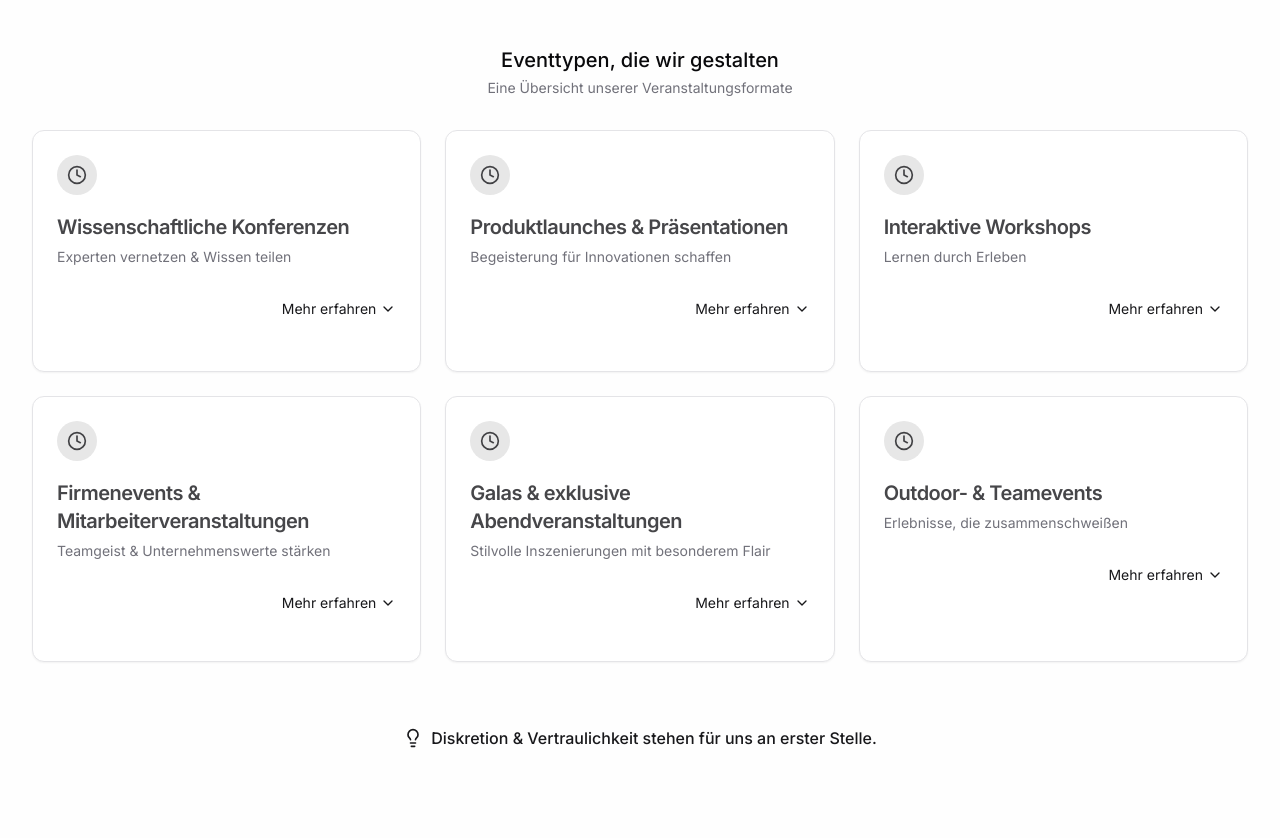
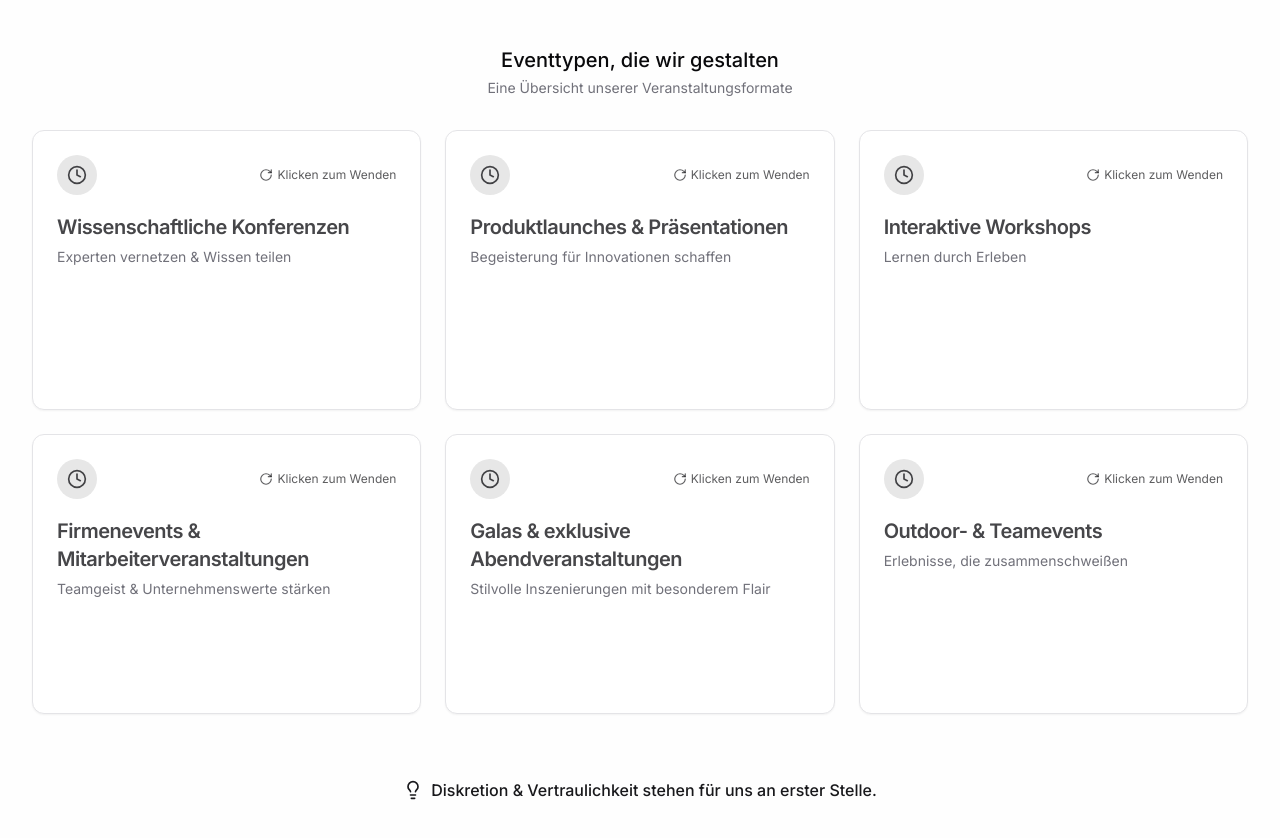
Before and after one commit to ooliv-agentur/mecovent, a React (Vite) app: page / in a window 1280 px wide. Shown: the part 4000-4838 px from the top of the page. Built offline with nearby package versions, Linux system fonts and the light colour scheme.

Commit message:
Implement flip card interaction
Replaces the card expansion with a flip card interaction to display event details without affecting the layout. Only one card can be flipped at a time.

```diff
--- a/src/components/ProjectsSection.tsx
+++ b/src/components/ProjectsSection.tsx
@@ -77,7 +77,7 @@ const ProjectsSection = () => {
           ))}
         </div>
 
-        {/* Event Types Section - Isolated Card Expansion */}
+        {/* Event Types Section - Flip Card Concept */}
         <div className={cn("mt-16 transition-all duration-700 transform",
                           isVisible ? "translate-y-0 opacity-100" : "translate-y-20 opacity-0")}
              style={{ transitionDelay: "300ms" }}>
--- a/src/components/projects/EventTypesCarousel.tsx
+++ b/src/components/projects/EventTypesCarousel.tsx
@@ -3,8 +3,6 @@ import { cn } from '@/lib/utils';
 import { eventTypes } from './data';
 import SectionTitle from './SectionTitle';
 import {
-  ChevronDown,
-  ChevronUp,
   Clock,
   Search,
   Network,
@@ -22,13 +20,9 @@ import {
   PartyPopper,
   Crown,
   Tent,
-  TreeDeciduous
+  TreeDeciduous,
+  RotateCw
 } from 'lucide-react';
-import {
-  Collapsible,
-  CollapsibleContent,
-  CollapsibleTrigger
-} from "@/components/ui/collapsible";
 import {
   Card,
   CardContent,
@@ -38,7 +32,6 @@ import {
   CardTitle,
 } from "@/components/ui/card";
 import { Badge } from "@/components/ui/badge";
-import { ScrollArea } from "@/components/ui/scroll-area";
 
 interface EventTypesCarouselProps {
   activeEventTypeIndex: number | null;
@@ -92,22 +85,15 @@ const EventTypesCarousel = ({
     'Teamgeist': <Users className="h-3 w-3" />
   };
 
-  // Handle expanding/collapsing a card
-  const handleToggleCard = (index: number) => {
-    // If this card is already active, collapse it
+  // Handle flipping a card
+  const handleFlipCard = (index: number) => {
+    // If this card is already flipped, unflip it
     if (activeEventTypeIndex === index) {
       setActiveEventTypeIndex(null);
     } else {
-      // Otherwise, expand this card and collapse any others
+      // Otherwise, flip this card and unflip any others
       setActiveEventTypeIndex(index);
     }
-  };
-
-  // Determine if a card is in the active row
-  const getRowIndex = (index: number) => Math.floor(index / 3);
-  const isInActiveRow = (index: number) => {
-    if (activeEventTypeIndex === null) return false;
-    return getRowIndex(index) === getRowIndex(activeEventTypeIndex);
   };
 
   return (
@@ -118,120 +104,106 @@ const EventTypesCarousel = ({
       />
 
       <div className="mt-8">
-        {/* Grid layout for event types with fluid row expansion */}
+        {/* Grid layout for event types with card flip animation */}
         <div className="grid grid-cols-1 md:grid-cols-2 lg:grid-cols-3 gap-6">
           {eventTypes.map((event, index) => {
-            const isActive = activeEventTypeIndex === index;
-            const inActiveRow = isInActiveRow(index);
+            const isFlipped = activeEventTypeIndex === index;
 
             return (
-              <Collapsible
+              <div
                 key={index}
-                open={isActive}
-                onOpenChange={() => handleToggleCard(index)}
                 className={cn(
-                  "rounded-lg border transition-all duration-500",
-                  isActive
-                    ? "bg-accent/40 border-primary/50 shadow-lg transform scale-105 z-20"
-                    : inActiveRow
-                      ? "bg-accent/20 border-primary/30 shadow-md transform scale-102 z-10 transition-all duration-500"
-                      : "shadow-sm hover:shadow-md hover:border-primary/20 bg-card"
+                  "flip-card-container cursor-pointer h-[280px]",
+                  isFlipped ? "is-flipped" : ""
                 )}
+                onClick={() => handleFlipCard(index)}
+                style={{
+                  perspective: "1000px"
+                }}
               >
-                <Card className={cn(
-                  "border-0 shadow-none bg-transparent h-full flex flex-col transition-all duration-500",
-                  isActive
-                    ? "min-h-[280px]"
-                    : inActiveRow
-                      ? "min-h-[265px] transition-all duration-500"
-                      : "min-h-[240px]"
-                )}>
-                  <CollapsibleTrigger className="w-full text-left cursor-pointer">
+                <div
+                  className={cn(
+                    "flip-card relative w-full h-full transition-transform duration-500 transform-style-preserve-3d",
+                    isFlipped ? "rotate-y-180" : ""
+                  )}
+                  style={{
+                    transformStyle: "preserve-3d",
+                    transition: "transform 0.6s"
+                  }}
+                >
+                  {/* Front of card */}
+                  <Card
+                    className={cn(
+                      "flip-card-front absolute w-full h-full backface-hidden border shadow-sm transition-all duration-300 hover:shadow-md",
+                      isFlipped ? "" : "hover:border-primary/20"
+                    )}
+                    style={{
+                      backfaceVisibility: "hidden"
+                    }}
+                  >
                     <CardHeader>
                       <div className="flex items-center gap-3 mb-3">
-                        <div className={cn(
-                          "w-10 h-10 rounded-full flex items-center justify-center transition-colors duration-300",
-                          isActive
-                            ? "bg-primary/40"
-                            : inActiveRow
-                              ? "bg-primary/30"
-                              : "bg-primary/10"
-                        )}>
-                          <Clock className={cn(
-                            "h-5 w-5 transition-colors duration-300",
-                            isActive
-                              ? "text-primary"
-                              : inActiveRow
-                                ? "text-primary/90"
-                                : "text-primary/80"
-                          )} />
+                        <div className="w-10 h-10 rounded-full bg-primary/10 flex items-center justify-center">
+                          <Clock className="h-5 w-5 text-primary/80" />
+                        </div>
+                        <div className="text-xs text-primary/70 flex items-center gap-1 ml-auto">
+                          <RotateCw className="h-3.5 w-3.5" />
+                          <span>Klicken zum Wenden</span>
                         </div>
                       </div>
 
-                      <CardTitle className={cn(
-                        "text-xl font-semibold transition-colors duration-300",
-                        isActive
-                          ? "text-primary"
-                          : inActiveRow
-                            ? "text-primary/90"
-                            : "text-primary/80"
-                      )}>
+                      <CardTitle className="text-xl font-semibold text-primary/80">
                         {event.title}
                       </CardTitle>
 
-                      <CardDescription className={cn(
-                        "text-muted-foreground transition-colors duration-300",
-                        isActive ? "font-medium" : ""
-                      )}>
+                      <CardDescription className="text-muted-foreground">
                         {event.description}
                       </CardDescription>
                     </CardHeader>
+                  </Card>
 
-                    <CardContent className="pt-0">
-                      <div className="flex justify-end items-center text-sm text-primary mt-2">
-                        {isActive ? (
-                          <div className="flex items-center gap-1">
-                            <span>Weniger anzeigen</span>
-                            <ChevronUp className="h-4 w-4" />
-                          </div>
-                        ) : (
-                          <div className="flex items-center gap-1">
-                            <span>Mehr erfahren</span>
-                            <ChevronDown className="h-4 w-4" />
-                          </div>
-                        )}
-                      </div>
-                    </CardContent>
-                  </CollapsibleTrigger>
+                  {/* Back of card */}
+                  <Card
+                    className="flip-card-back absolute w-full h-full backface-hidden border border-primary/30 shadow-md bg-accent/40 rotate-y-180"
+                    style={{
+                      backfaceVisibility: "hidden",
+                      transform: "rotateY(180deg)"
+                    }}
+                  >
+                    <CardHeader className="pb-2">
+                      <CardTitle className="text-lg font-semibold text-primary">
+                        {event.title}
+                      </CardTitle>
+                    </CardHeader>
 
-                  <CollapsibleContent className="px-6 pb-4 overflow-hidden transition-all duration-500">
-                    <ScrollArea className="h-full max-h-44 pr-4">
-                      <div className="pt-2 border-t border-border/40">
-                        <div className="my-4 text-sm text-foreground/80 leading-relaxed">
+                    <CardContent>
+                      <div className="text-sm text-foreground/80 leading-relaxed max-h-[120px] overflow-y-auto pr-2">
                         {event.details}
                       </div>
 
-                        <div className="flex flex-wrap gap-2 mt-4 pb-2">
+                      <div className="flex flex-wrap gap-2 mt-4">
                         {eventTags[index].map((tag, i) => (
                           <Badge
                             key={i}
                             variant="outline"
-                              className="flex items-center gap-1.5 py-1.5 pl-1.5 pr-2.5 border-primary/30 bg-primary/5 text-primary hover:bg-primary/10"
+                            className="flex items-center gap-1.5 py-1.5 pl-1.5 pr-2.5 border-primary/30 bg-primary/5 text-primary"
                           >
                             {tagIcons[tag]}
                             <span className="font-medium">{tag}</span>
                           </Badge>
                         ))}
                       </div>
+                    </CardContent>
+
+                    <CardFooter className="pt-0 text-xs text-primary/70 justify-end">
+                      <div className="flex items-center gap-1">
+                        <RotateCw className="h-3.5 w-3.5" />
+                        <span>Zurück zur Übersicht</span>
                       </div>
-                    </ScrollArea>
-                  </CollapsibleContent>
-
-                  <CardFooter className="mt-auto pt-0 opacity-0">
-                    {/* Spacer for consistent height */}
                     </CardFooter>
                   </Card>
-              </Collapsible>
+                </div>
+              </div>
             );
           })}
         </div>
--- a/src/index.css
+++ b/src/index.css
@@ -1,3 +1,4 @@
+
 @import url('https://fonts.googleapis.com/css2?family=Inter:wght@100;200;300;400;500;600;700;800;900&display=swap');
 
 @tailwind base;
@@ -147,6 +148,41 @@
   animation: bounce-x 1s infinite;
 }
 
+/* Flip card animations */
+.flip-card-container {
+  perspective: 1000px;
+}
+
+.flip-card-container.is-flipped .flip-card {
+  transform: rotateY(180deg);
+}
+
+.flip-card {
+  transition: transform 0.6s;
+  transform-style: preserve-3d;
+}
+
+.flip-card-front,
+.flip-card-back {
+  backface-visibility: hidden;
+}
+
+.flip-card-back {
+  transform: rotateY(180deg);
+}
+
+.rotate-y-180 {
+  transform: rotateY(180deg);
+}
+
+.transform-style-preserve-3d {
+  transform-style: preserve-3d;
+}
+
+.backface-hidden {
+  backface-visibility: hidden;
+}
+
 /* Hide scrollbar but keep scrolling functionality */
 .hide-scrollbar {
   -ms-overflow-style: none;  /* IE and Edge */
```
Lines whose indentation alone changed are shown as unchanged.
